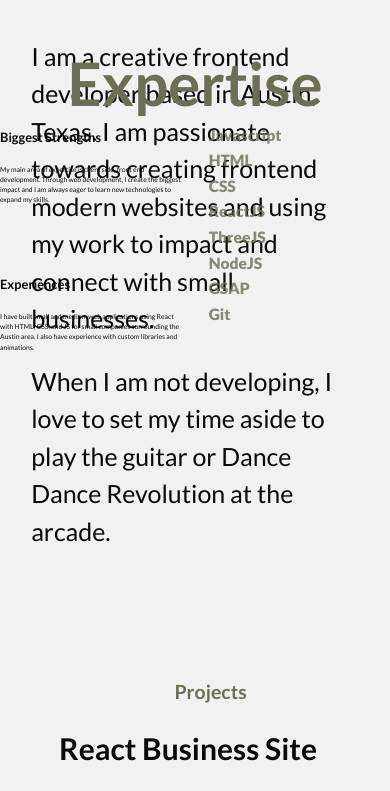
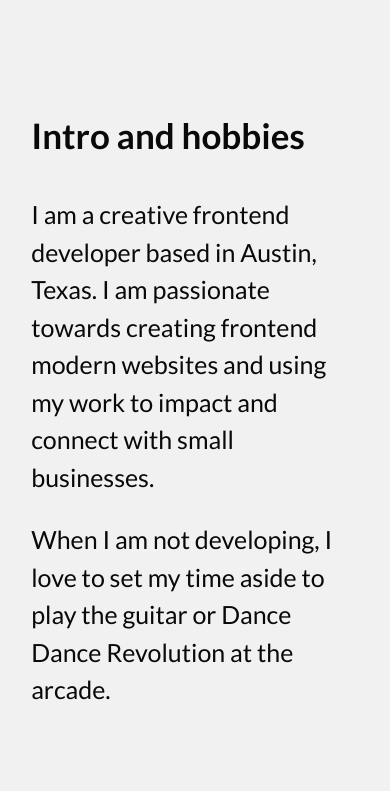
Before and after one commit to BrianMcCune/brianmccune-portfolio, a React (Vite) app: page / in a window 390 px wide. Shown: the part 2127-2918 px from the top of the page. Built offline with nearby package versions, Linux system fonts and the light colour scheme.

Commit message:
expertise mobile view change

```diff
--- a/src/App.css
+++ b/src/App.css
@@ -605,7 +605,6 @@ a:visited {
 
   .about > .container {
     flex-direction: column;
-    height: calc(60svw + 250px);
   }
 
   .img-container {
@@ -646,6 +645,38 @@ a:visited {
     display: none;
   }
 
+  .expertise-info {
+    display: flex;
+    flex-direction: column;
+    margin-left: 8svw;
+    margin-right: 8svw;
+  }
+
+  .expertise-text {
+    width: 100%;
+  }
+
+  .strengths, .experiences {
+    font-size: 35px
+  }
+
+  .text-one, .text-two {
+    font-size: 25px;
+  }
+
+  .expertise-list {
+    display: grid;
+    width: 100%;
+    grid-template-columns: 1fr 1fr;
+    grid-template-rows: auto;
+  }
+
+  .expertise-list > p {
+    margin-left: 10.5svw;
+    font-size: 35px;
+  }
+
+
   .projects {
     margin-right: auto;
   }
--- a/src/Expertise.jsx
+++ b/src/Expertise.jsx
@@ -208,7 +208,7 @@ const Expertise = () => {
         </div>
         <div className="expertise-list">
 
-          <div className="expertise-languages" ref={letterRef}>
+          {/* <div className="expertise-languages" ref={letterRef}>
             {javascript.map((index, key) => {
               return (
                 <p key={index} className="letter" id={key} onMouseEnter={(e) => {createHoverEffect(e)}}onMouseLeave={(e) => removeHoverEffect(e)}>
@@ -216,10 +216,10 @@ const Expertise = () => {
                 </p>
               )
             })}
-          </div>
+          </div> */}
 
 
-          {/* <p>JavaScript</p> */}
+          <p>JavaScript</p>
           <p>HTML</p>
           <p>CSS</p>
           <p>ReactJS</p>
```
